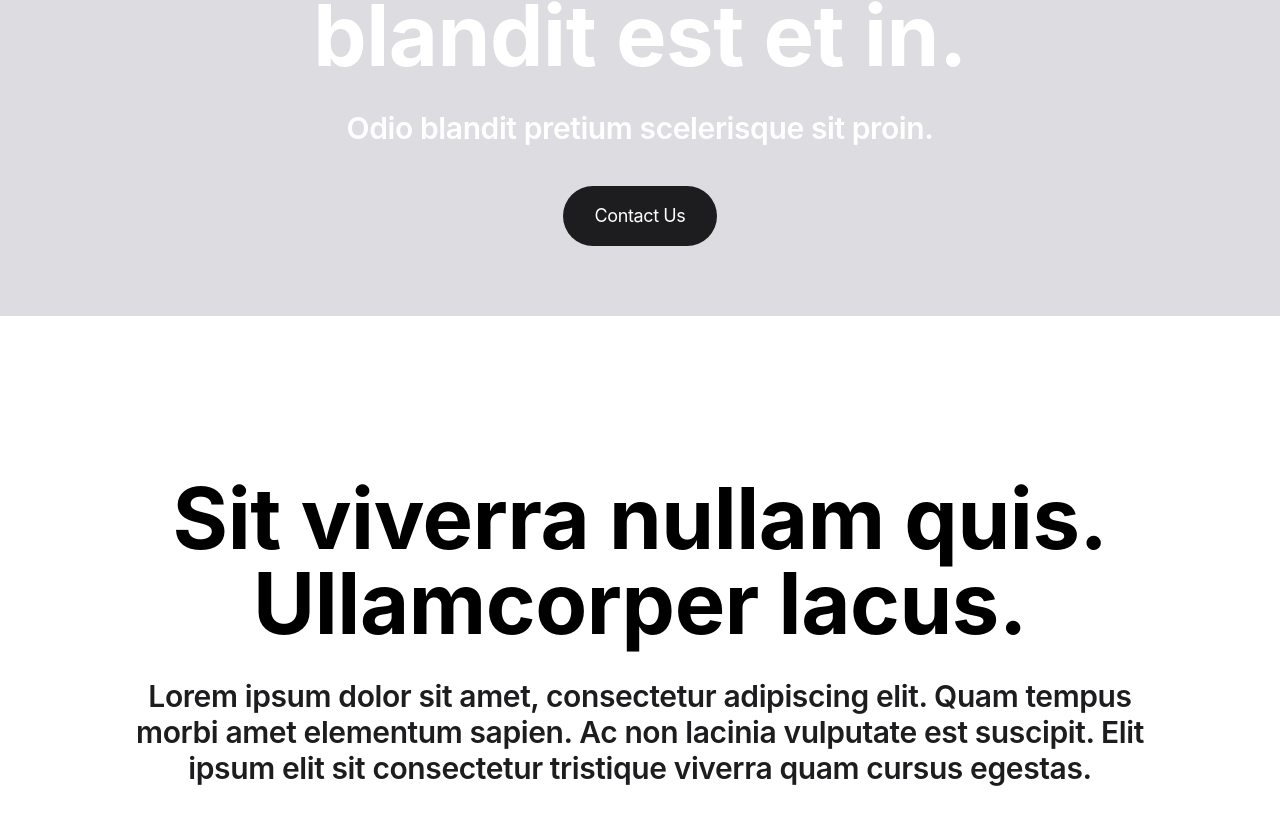
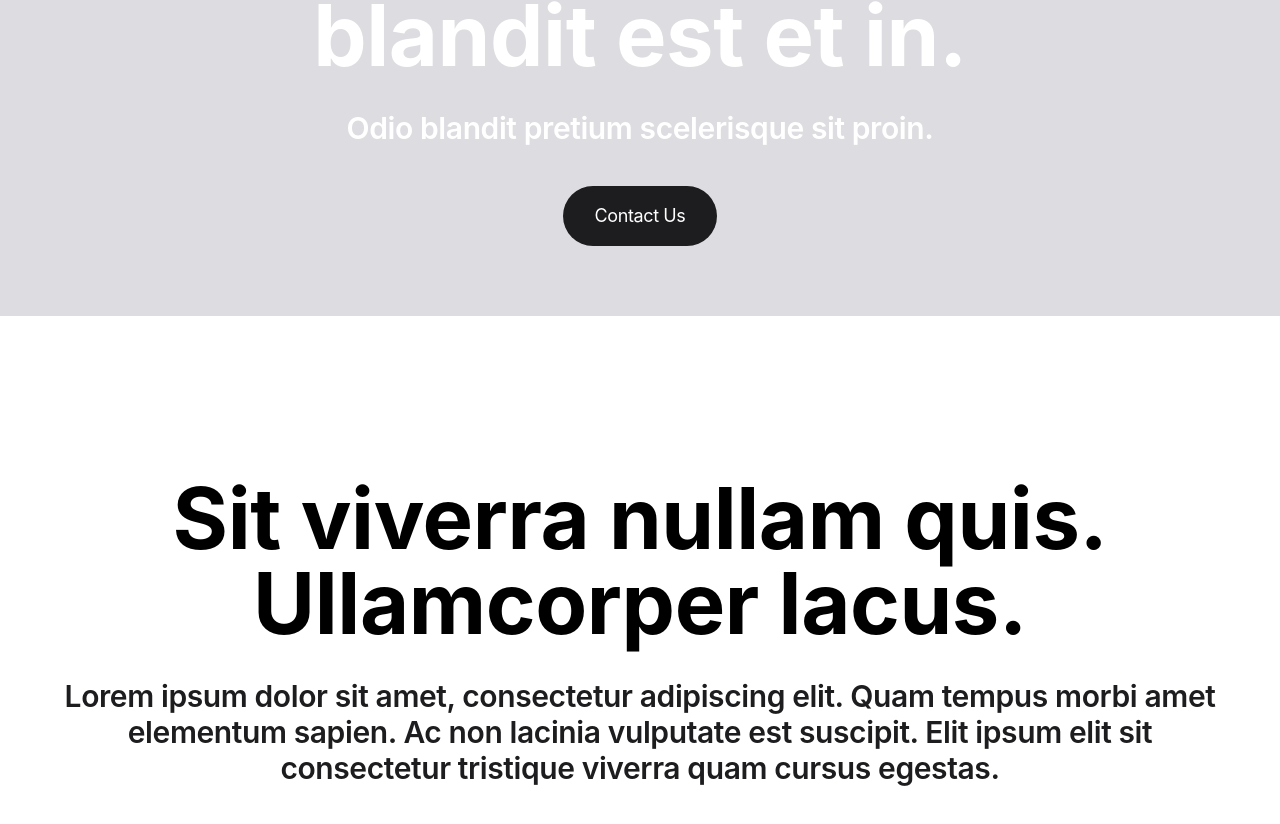
Before and after one commit to TheBoringBOT/studio-moo, a Next.js app: page / in a window 1280 px wide. Shown: the part 324-1148 px from the top of the page. Built offline with nearby package versions, Linux system fonts and the light colour scheme.

Commit message:
style: removed padding-x  on lg screens

```diff
--- a/components/layout/container.js
+++ b/components/layout/container.js
@@ -1,6 +1,6 @@
 export default function Container({ children }) {
   return (
-    <div className="container max-w-6xl px-10 mx-auto bg-white space-y-28">
+    <div className="container max-w-6xl px-10 lg:px-0 mx-auto bg-white space-y-28">
       {children}
     </div>
   );
```
